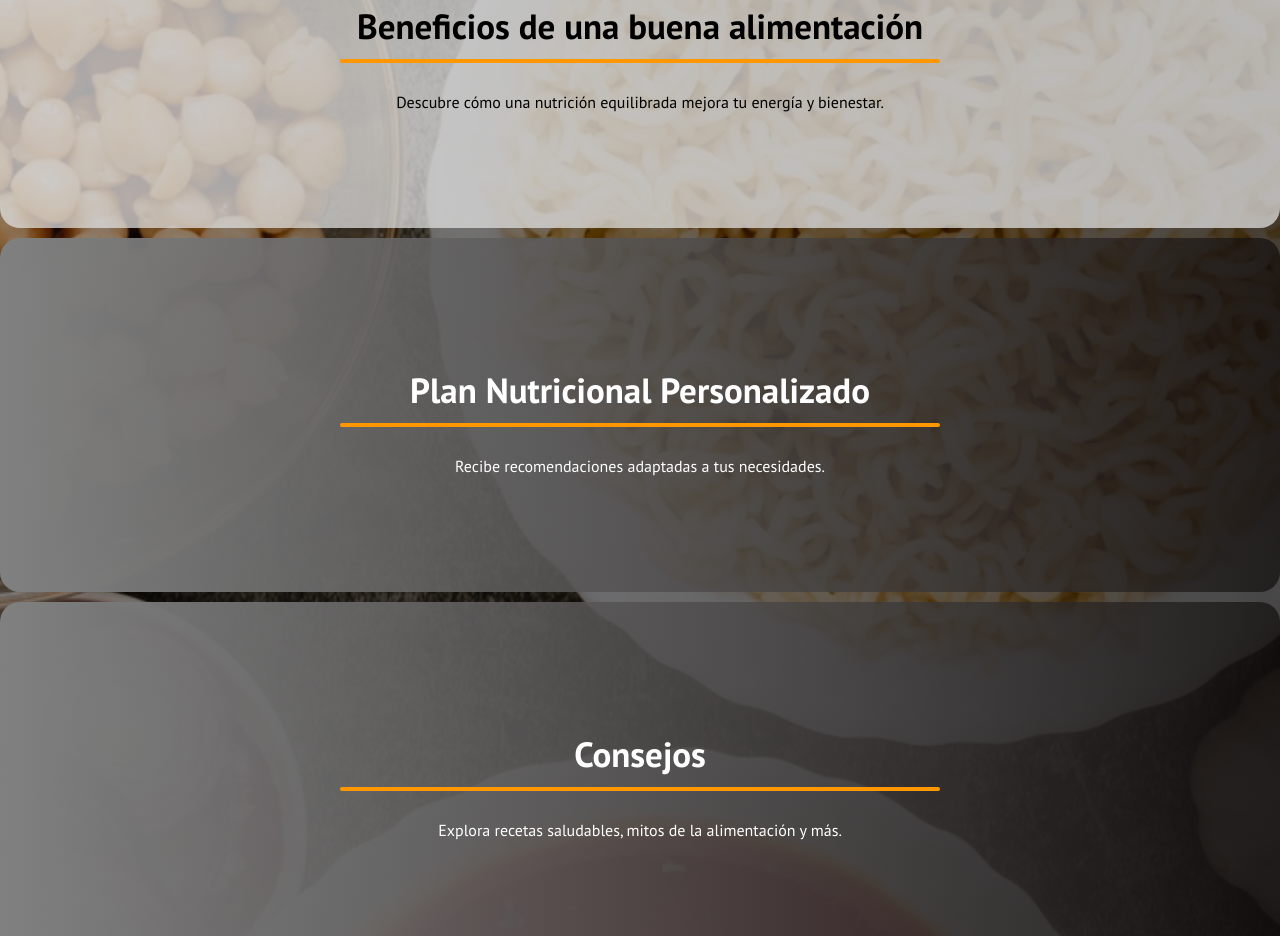
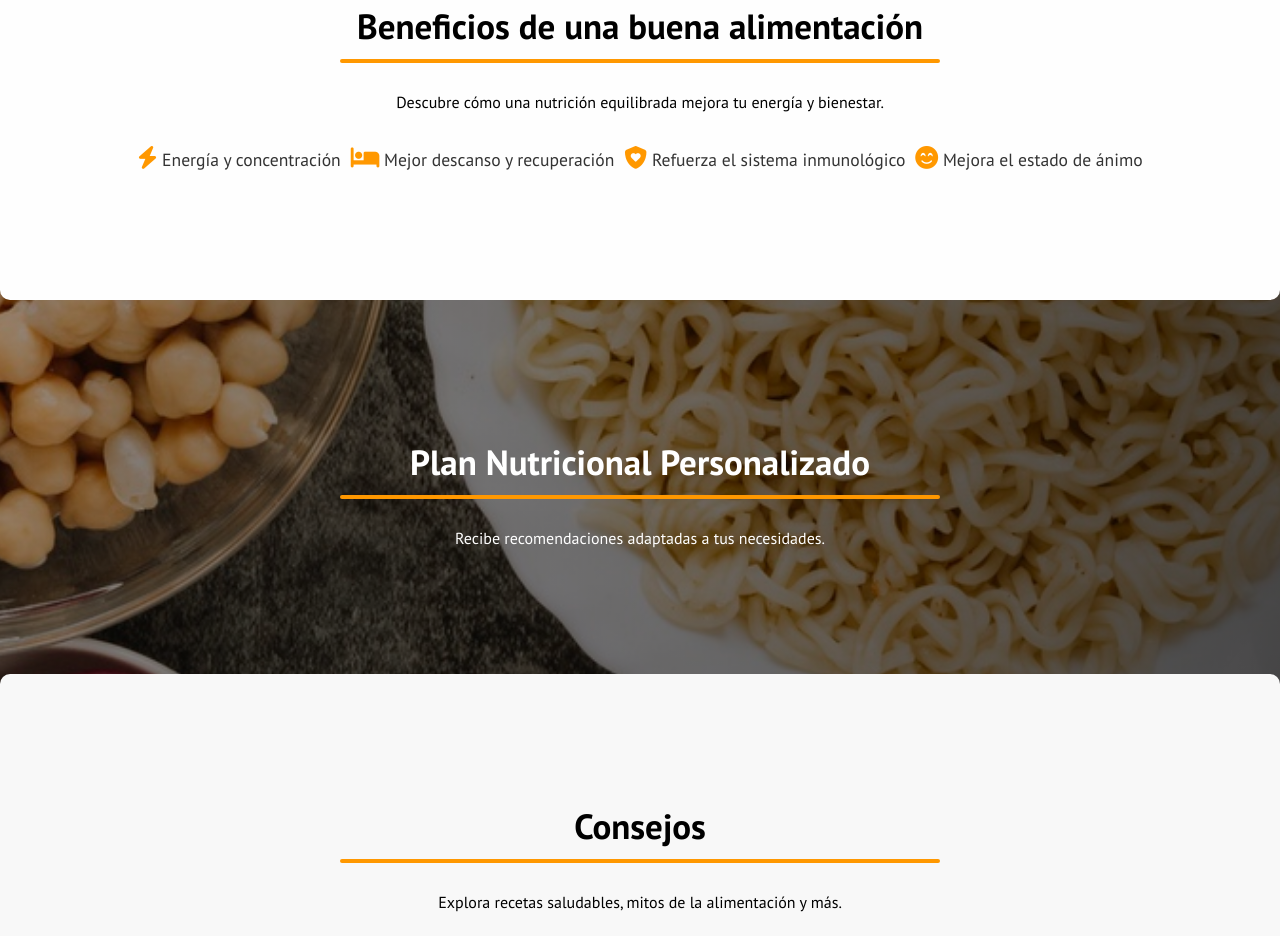
Before and after one commit to MartSaav/landing-bienestar, a plain HTML site: page index.html in a window 1280 px wide. Shown: the part 1036-1972 px from the top of the page. Drawn offline with Linux system fonts and the light colour scheme; a script that the page names is missing.

Commit message:
changes the background

```diff
--- a/index.html
+++ b/index.html
@@ -7,6 +7,8 @@
     <link rel="stylesheet" href="styles.css">
     <link rel="preconnect" href="https://fonts.googleapis.com">
     <link rel="preconnect" href="https://fonts.gstatic.com" crossorigin>
+    <link rel="stylesheet" href="https://cdnjs.cloudflare.com/ajax/libs/font-awesome/6.5.0/css/all.min.css" integrity="sha512-pfMH61FlhJGM7zIytIM6lG/X7FOMhTj3A+/K2JHkL1/nlw3rHiYijURy0ZJfDX0H6UuCV7ID4wbPb6IGJtdYxA==" crossorigin="anonymous" referrerpolicy="no-referrer" />
+
     <link href="https://fonts.googleapis.com/css2?family=Bebas+Neue&family=PT+Sans:ital,wght@0,400;0,700;1,400;1,700&display=swap" rel="stylesheet">
 </head>
 <body>
@@ -40,6 +42,14 @@
     <div class="section-beneficios" id="beneficios">
         <h2>Beneficios de una buena alimentación</h2>
         <p>Descubre cómo una nutrición equilibrada mejora tu energía y bienestar.</p>
+
+
+        <div class="clean-list">
+            <p><i class="fas fa-bolt"></i> Energía y concentración</p>
+            <p><i class="fas fa-bed"></i> Mejor descanso y recuperación</p>
+            <p><i class="fas fa-shield-heart"></i> Refuerza el sistema inmunológico</p>
+            <p><i class="fas fa-smile-beam"></i> Mejora el estado de ánimo</p>
+        </div>
     </div>
 
     <div class="section-plan">
--- a/styles.css
+++ b/styles.css
@@ -147,36 +147,53 @@ h2::after {
     width: 100%;
     box-sizing: border-box;
 
+
 }
 
 .section-beneficios {
-    background-color: rgba(226, 226, 226, 0.738);
+    background-color: #fefefe;
     margin-top: 10px;
-    border-radius: 20px ;
+    border-radius: 10px ;
     color: black;
 }
+.clean-list  {
+    margin: 12px 0;
+    font-size: 1.1em;
+    color: #333;
+    display: flex;
+    align-items: center;
+    gap: 10px;
+    justify-content: center;
+}
+.clean-list i {
+    font-size: 1.3em;
+    color: #ff9800;
+}
+
+
+
 
 .section-plan {
     margin-top: 10px;
     border-radius: 20px ;
-    background: linear-gradient(to left, rgba(18, 14, 14, 0.7), grey);
-    color: white;
+    background: none;
+    color: rgb(255, 255, 255);
 }
 
 .section-consejos {
     margin-top:  10px;
-    border-radius: 20px;
+    border-radius: 10px;
     margin-bottom: 10px;
-    background: linear-gradient(to left, rgba(18, 14, 14, 0.7), grey);
+    background: #f8f8f8;
     border: px solid rgb(255, 255, 255);
-    color: white;
+    color: #000000;
 }
 
 .section-contactanos {
     border-radius: 20px;
     margin-bottom: 10px;
     border: px solid white;
-    background: linear-gradient(to left, rgba(18, 14, 14, 0.7), grey);
+    background: none;
     color: rgb(255, 255, 255);
 }
 
```
